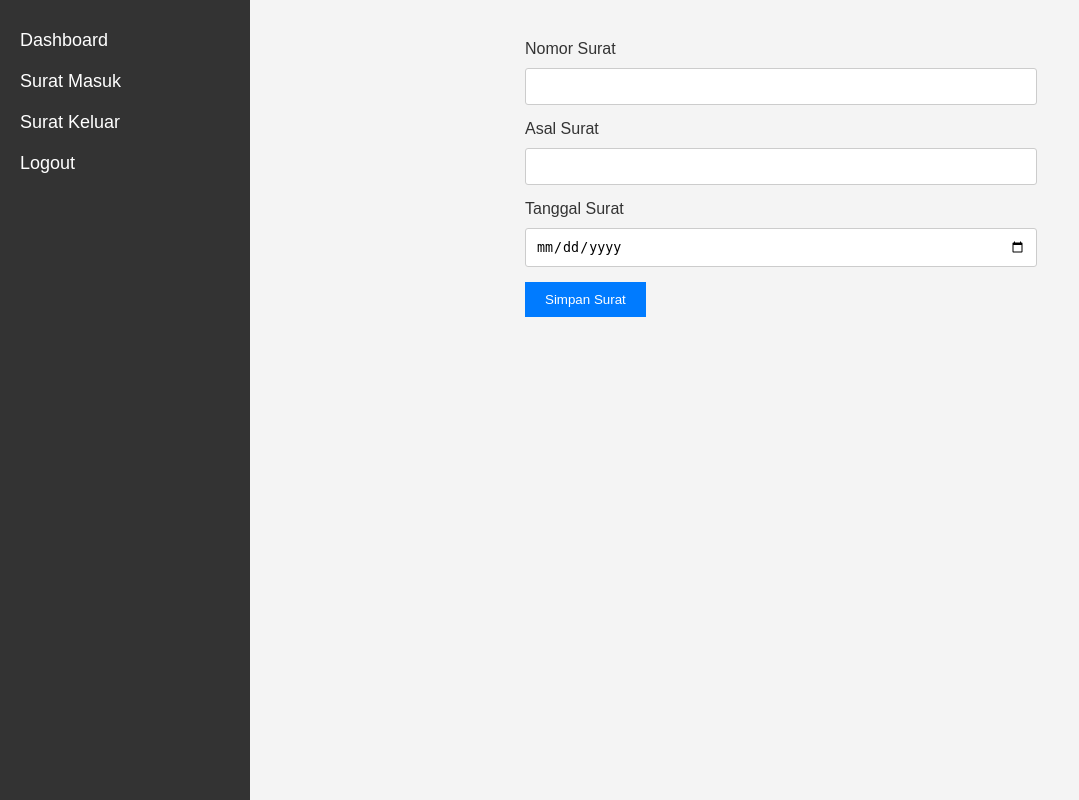
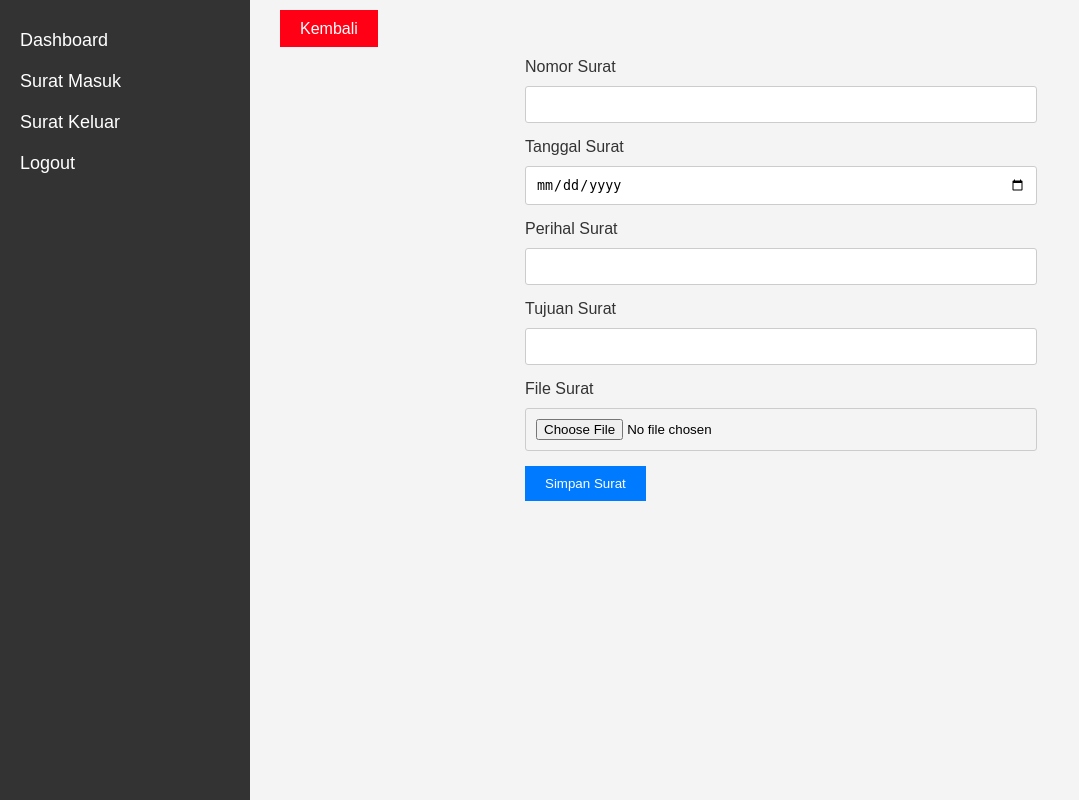
Before and after one commit to ibnudarmaulana/digiarsip, a PHP site: page /tambah_surat_keluar.php in a window 1280 px wide. Shown: the whole page, without its empty margins (0-1079 px from the left). Run offline with PHP 8.4, Linux system fonts and the light colour scheme; the visitor is signed in with stand-in values (Sample User, id 1).

Commit message:
membuat CR surat keluar

```diff
--- a/css/styles.css
+++ b/css/styles.css
@@ -84,6 +84,20 @@ th {
 .tombol-tambah:hover {
     background-color: #0056b3;
 }
+.tombol-kembali {
+    background-color: #ff0015;
+    color: #fff;
+    padding: 10px 20px;
+    border: none;
+    cursor: pointer;
+    margin-top: -20px;
+    margin-bottom: 10px;
+    text-decoration: none;
+}
+
+.tombol-kembali:hover {
+    background-color: #b3001e;
+}
 
 .form-container {
     width: 50%;
--- a/tambah_surat_keluar.php
+++ b/tambah_surat_keluar.php
@@ -3,6 +3,34 @@
 session_start();
 if(!isset($_SESSION['login'])){
     header('location: login.php');
+}
+
+require "database/koneksi.php";
+
+if(isset($_POST['simpan'])){
+    $nomor_surat = htmlspecialchars($_POST['nomor_surat']);
+    $tanggal_surat = htmlspecialchars($_POST['tanggal_surat']);
+    $perihal_surat = htmlspecialchars($_POST['perihal_surat']);
+    $tujuan_surat = htmlspecialchars($_POST['tujuan_surat']);
+
+    $namaFile = $_FILES['file_surat']['name'];
+    $tmpName = $_FILES['file_surat']['tmp_name'];
+
+    $randName = uniqid();
+    $explode = explode('.',$namaFile);
+    $ektensiFile = strtolower(end($explode));
+
+    $namaFileRandom = $randName.'.'.$ektensiFile;
+
+    move_uploaded_file($tmpName, 'file_surat/surat_keluar/'.$namaFileRandom);
+
+    $file_surat = $namaFileRandom;
+    $pengguna_id = $_SESSION['auth']['id'];
+
+    mysqli_query($koneksi, "INSERT INTO `surat_keluar` (`id`, `pengguna_id`, `nomor_surat`, `tanggal_surat`, `perihal_surat`, `tujuan_surat`, `file_surat`, `ditambahkan`)
+    VALUES (NULL, '$pengguna_id', '$nomor_surat', '$tanggal_surat', '$perihal_surat', '$tujuan_surat', '$file_surat', current_timestamp());");
+
+    echo "<script>alert('Surat Berhasil Ditambahkan')</script>";
 }
 ?>
 
@@ -20,18 +48,25 @@ if(!isset($_SESSION['login'])){
         <a href="logout.php">Logout</a>
     </div>
     <div class="konten">
+        <a href="surat_keluar.php" class="tombol-kembali">Kembali</a>
     <div class="form-container">
-            <form>
+            <form action="" method="post" enctype="multipart/form-data">
                 <label for="nomor_surat">Nomor Surat</label>
                 <input type="text" id="nomor_surat" name="nomor_surat" required>
-
-                <label for="asal_surat">Asal Surat</label>
-                <input type="text" id="asal_surat" name="asal_surat" required>
 
                 <label for="tanggal_surat">Tanggal Surat</label>
                 <input type="date" id="tanggal_surat" name="tanggal_surat" required>
 
-                <button type="submit">Simpan Surat</button>
+                <label for="perihal_surat">Perihal Surat</label>
+                <input type="text" id="perihal_surat" name="perihal_surat" required>
+
+                <label for="tujuan_surat">Tujuan Surat</label>
+                <input type="text" id="tujuan_surat" name="tujuan_surat" required>
+
+                <label for="file_surat">File Surat</label>
+                <input type="file" id="file_surat" name="file_surat" required>
+
+                <button type="submit" name="simpan">Simpan Surat</button>
             </form>
         </div>
     </div>
--- a/tambah_surat_masuk.php
+++ b/tambah_surat_masuk.php
@@ -48,6 +48,7 @@ if(isset($_POST['simpan'])){
         <a href="logout.php">Logout</a>
     </div>
     <div class="konten">
+        <a href="surat_masuk.php" class="tombol-kembali">Kembali</a>
     <div class="form-container">
             <form action="" method="post" enctype="multipart/form-data">
                 <label for="nomor_surat">Nomor Surat</label>
```
Also changed, not shown: database/db_digiarsip.sql (+4 -15 lines), surat_keluar.php (+19 -8 lines), 3 other files.
